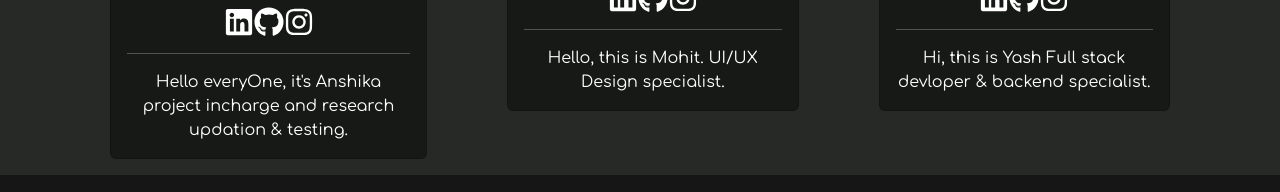
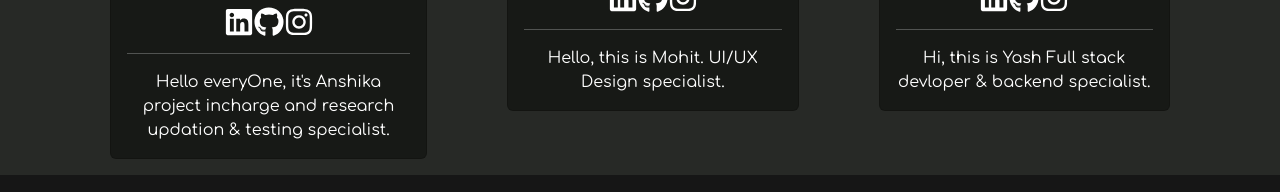
Before and after one commit to yash264/Job_Listing, a React (Create React App) app in the folder frontend/: page /about in a window 1280 px wide. Shown: the part 236-428 px from the top of the page. Built offline with nearby package versions, Linux system fonts and the light colour scheme; no server answers.

Commit message:
Update About.jsx

```diff
--- a/frontend/src/pages/About.jsx
+++ b/frontend/src/pages/About.jsx
@@ -80,7 +80,7 @@ function About() {
                                         </a>
                                         <hr />
                                         <p class="card-text">
-                                            Hello everyOne, it's Anshika project incharge and research updation & testing.
+                                            Hello everyOne, it's Anshika project incharge and research updation & testing specialist.
                                         </p>
                                     </div>
                                 </div>
```
